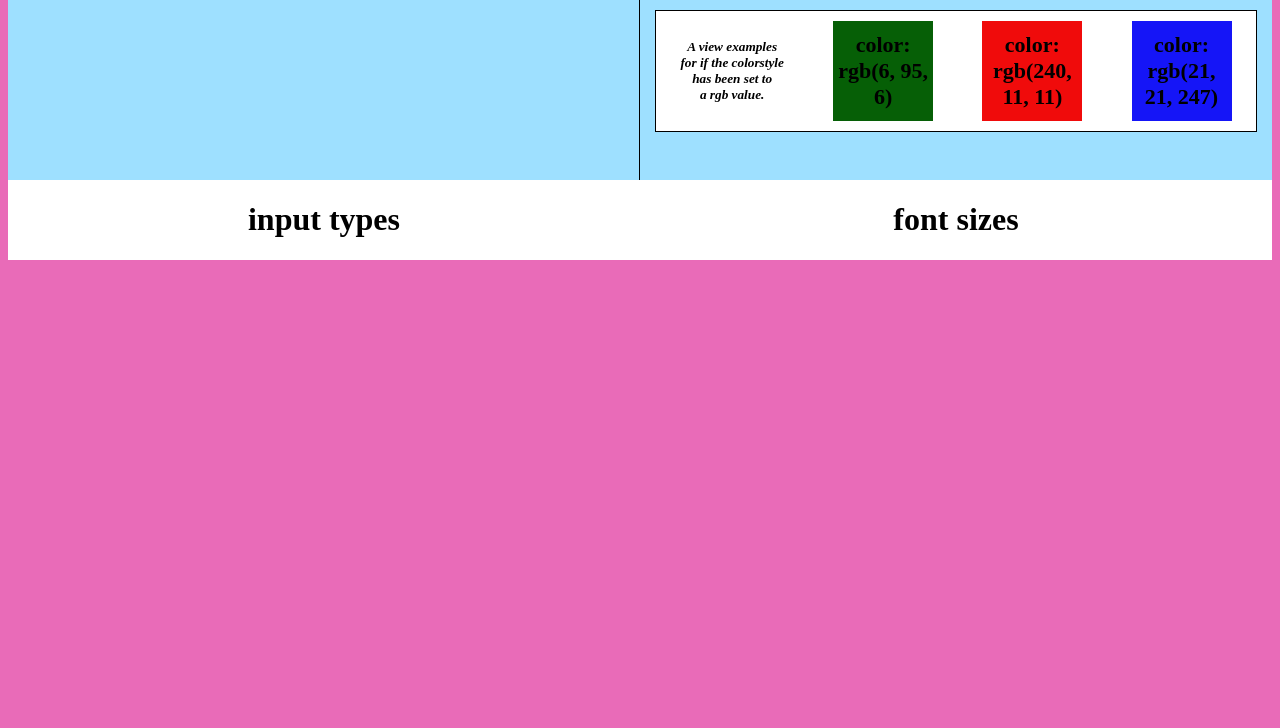
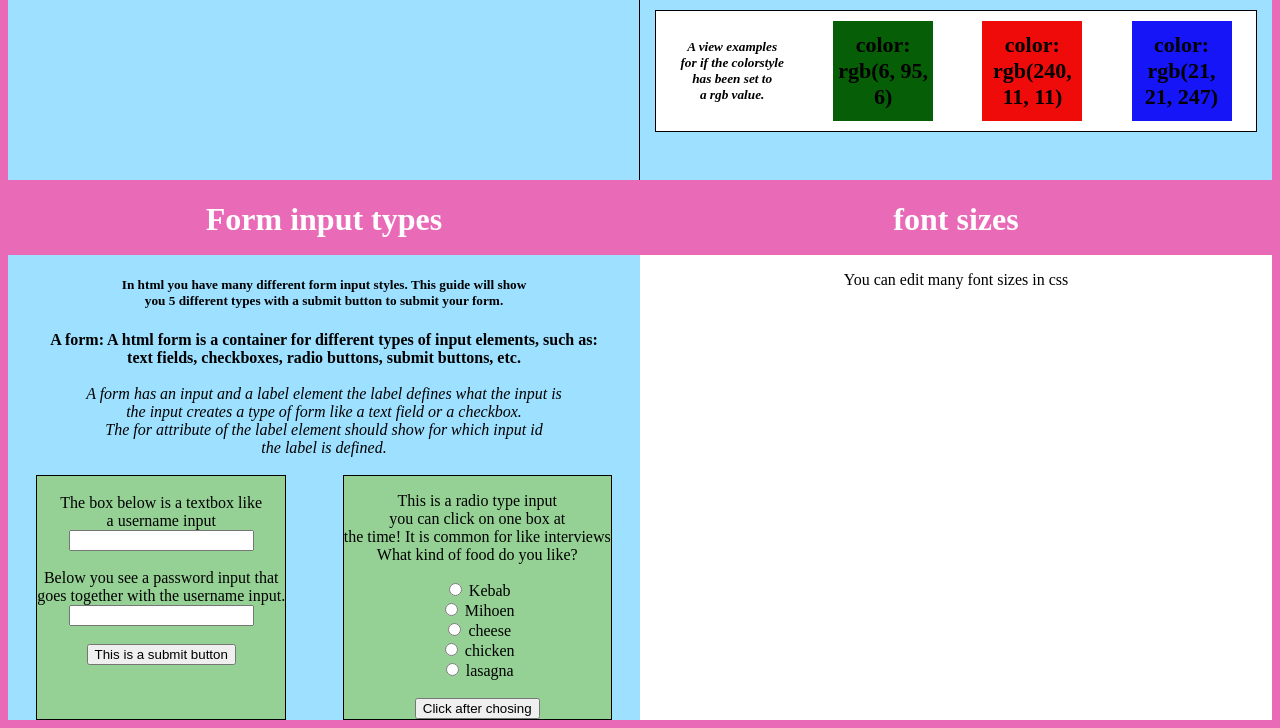
Before and after one commit to wil004/htmlAndCssGuide, a plain HTML site: page index.html in a window 1280 px wide. Shown: the part 1025-1753 px from the top of the page. Before the commit the page ends 1293 px from the top, so only its background shows below. Drawn offline with Linux system fonts and the light colour scheme.

Commit message:
In main-content, html-content , add input-types
In the id main-content class html-content there is a file added with the class input-types!
It's a flexbox with 2 inline-flexboxes with the class userAndPassword and class radioButton.
These are 2 recently added forms!
More forms need to be added.

```diff
--- a/index.css
+++ b/index.css
@@ -90,19 +90,21 @@ margin-bottom: 5px;
     align-content: center;
 }
 
-.html-content .html-header {
+.html-header {
     background-color:  rgb(228, 70, 167, 0.8);
     height: 75px;
     color: white;
 }
 
-#Text-styles .mainh1 {
+.mainh1 {
     background-color: rgb(149, 209, 149);
     height: 40px;
     width: 300px;
     margin: 0 auto;
     margin-top: 20px;
 }
+
+
 
 #Text-styles {
     height: 800px;
@@ -166,14 +168,6 @@ margin-bottom: 5px;
 
 #colors {
     height: 150px;
-}
-
-#colors .mainh1 {
-    background-color: rgb(149, 209, 149);
-    height: 40px;
-    width: 300px;
-    margin: 0 auto;
-    margin-top: 20px;
 }
 
 #colors,
@@ -311,3 +305,24 @@ margin-bottom: 5px;
     align-items: center;
     font-size: 22px;
 }
+
+#input-types {
+    background-color: rgba(94, 204, 255, 0.6);
+}
+
+.differentInputTypes {
+    display: flex;
+    justify-content: space-around;
+}
+
+.userAndPassword {
+    display: inline-flex;
+    border: solid 1px black;
+    background-color: rgb(149, 209, 149);
+}
+
+.radioButton {
+    display: inline-flex;
+    border: solid 1px black;
+    background-color: rgb(149, 209, 149);
+}
--- a/index.html
+++ b/index.html
@@ -14,7 +14,7 @@
        <ul>
            <li><h2>html guide</h2></li>
            <li><a href=#Text-styles>Text styles</a></li>
-           <li><a>Input types</a></li>
+           <li><a>Form input types</a></li>
            <li><a>tables & lists</a></li>
         </ul>
     </div>
@@ -80,9 +80,50 @@
             </div>
            </div>
            </div>
-           <div id="input-types">
-               <h1>input types</h1>
-        </div>
+               <div class="html-header"><h1>Form input types</h1></div>
+               <div id="input-types">
+                   <h5>In html you have many different form input styles.
+                This guide will show<br> you 5 different types
+            with a submit button to submit your form.</h5>
+            <strong>A form: A html form is a container for different types of input
+                 elements, such as:<br> text fields, checkboxes, radio buttons, submit buttons, etc.</strong><br><br>
+                 <i>A form has an input and a label element the label defines what the input is<br>
+                the input creates a type of form like a text field or a checkbox.<br>
+            The for attribute of the label element should show for which input id<br>
+        the label is defined. </i><br><br>
+                <div class="differentInputTypes">
+                    <div class="userAndPassword">
+                        <form>
+                            <label for="tfield"><br>The box below is a textbox
+                                like<br> a username input</label><br>
+                            <input type="text" id="tfield" name="tfield"><br>
+                            <label for="tfieldpass"><br>Below you see a password input
+                                that<br> goes together with the username input.</label><br>
+                            <input type="password" id="tfieldpass" name="tfieldpass"><br><br>
+                            <input type="submit" value="This is a submit button">
+                        </form>
+                    </div>
+                    <div class="radioButton">
+                     <form>
+                         <p>This is a radio type input <br> you can click on one box at<br> the time!
+                        It is common for like interviews <br>
+                    What kind of food do you like?</p>
+
+                         <input type="radio" id="kebab" name="food" value="kebab">
+                         <label for="kebab">Kebab</label><br>
+                         <input type="radio" id="mihoen" name="food" value="mihoen">
+                         <label for="mihoen">Mihoen</label><br>
+                         <input type="radio" id="cheese" name="food" value="cheese">
+                         <label for="cheese">cheese</label><br>
+                         <input type="radio" id="chicken" name="food" value="chicken">
+                         <label for="chicken">chicken</label><br>
+                         <input type="radio" id="lasagna" name="food" value="lasagna">
+                         <label for="lasagna">lasagna</label><br><br>
+                         <input type="submit" value="Click after chosing">
+                     </form>
+                    </div>
+                </div>
+               </div>
         </div>
         <div class="css-content">
             <div class="css-header"><h1>Different CSS colors</h1></div>
@@ -113,9 +154,12 @@
                 <div class="blue"><strong>color: rgb(21, 21, 247)</strong></div>
               </div>
           </div>
-          <div class="font-sizes">
+          <div class="css-header">
             <h1>font sizes</h1>
-          </div>
+            </div>
+            <div id="font-sizes">
+                <p>You can edit many font sizes in css</p>
+            </div>
         </div>
     </div>
 
```
